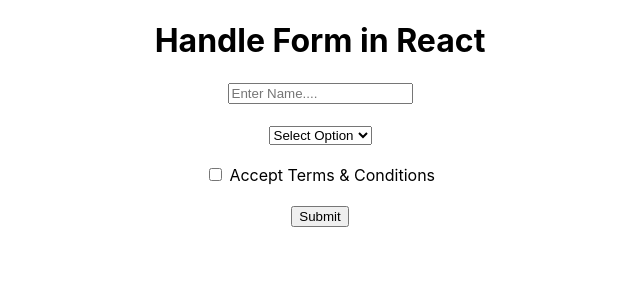
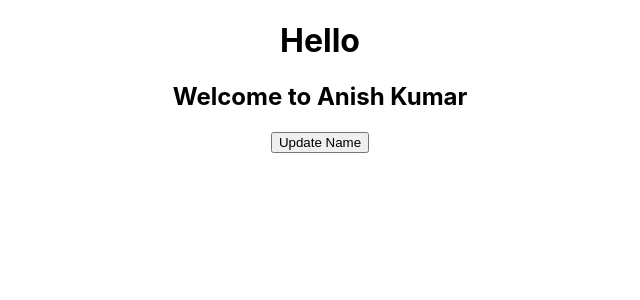
Before and after one commit to Anishkumardiwan/ReactJs-Practice, a React (Create React App) app: page / in a window 1280 px wide. Shown: the top 300 px of the page, without its empty margins (320-960 px from the left). Built offline with nearby package versions, Linux system fonts and the light colour scheme.

Commit message:
Constructor and Render LifeCycle

```diff
--- a/src/App.js
+++ b/src/App.js
@@ -1,33 +1,26 @@
-import {React , useState} from 'react';
+import {React , Component , useState} from 'react';
 import logo from './logo.svg';
 import './App.css';
+import User from './Component/User';
 
-function App() {
+class App extends Component{
 
-  const [name, setName] = useState(null);
-  const [tnc, setTnc] = useState(false);
-  const [interest, setInterest] = useState(null);
-
-  const getFormData = (event) => {
-    console.log(name , interest , tnc);
-    event.preventDefault(); //Hold Submit and Refresh
+  constructor(){
+    super();
+    this.state = {
+      name : "Anish"
+    }
   }
 
-  return (
-    <div className="App">
-      <h1>Handle Form in React</h1>
-      <form action="" onSubmit={getFormData}>
-        <input type="text" placeholder='Enter Name....' onChange={(e)=>setName(e.target.value)} /> <br /> <br />
-        <select onChange={(e)=>setInterest(e.target.value)}>
-          <option value="">Select Option</option>
-          <option value="">Marvel</option>
-          <option value="">DC</option>
-        </select> <br /> <br />
-        <input type="checkbox" onChange={(e)=>setTnc(e.target.checked)} /> <span>Accept Terms & Conditions</span> <br /> <br />
-        <button type='submit'> Submit </button>
-      </form>
-    </div>
-  );
+  render(){
+    return(
+      <div className='App'>
+        <h1>Hello {this.state.data}</h1>
+        <User name={this.state.name} />
+        <button onClick={()=>this.setState({name:"Rohit"})}>Update Name</button>
+      </div>
+    );
+  }
 }
 
 export default App;
--- /dev/null
+++ b/src/Component/User.js
@@ -0,0 +1,17 @@
+import React from 'react';
+
+class User extends React.Component{
+    constructor(props){
+        super();
+    }
+
+    render(){
+        return(
+            <div>
+                <h2>Welcome to {this.props.name} Kumar</h2>
+            </div>
+        );
+    }
+}
+
+export default User;
```
